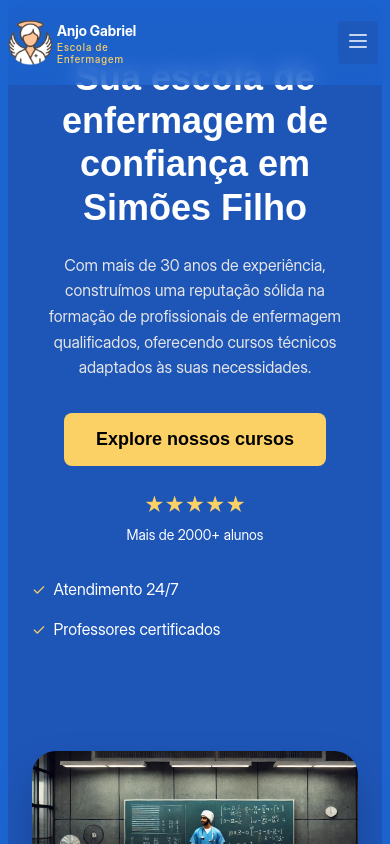
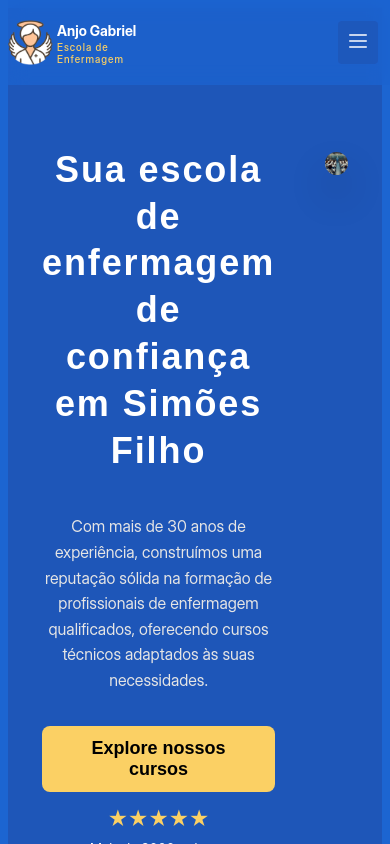
Before and after one commit to MP-oliveira/frontend-anjogabriel, a React (Vite) app in the folder frontend/: page / in a window 390 px wide. Shown: the top 844 px of the page. Built offline with nearby package versions, Linux system fonts and the light colour scheme.

Commit message:
fix: adjusting layout section one

```diff
--- a/frontend/src/components/Header/Header.css
+++ b/frontend/src/components/Header/Header.css
@@ -24,7 +24,7 @@
   display: flex;
   align-items: center;
   gap: 10px;
-  /* margin-left: 40px; */
+  margin-left: 23px;
 }
 
 .img {
@@ -90,7 +90,7 @@
   flex-direction: column;
   align-items: center;
   font-size: 10px;
-  /* margin-right: 70px; */
+  margin-right: 40px;
 }
 
 .user-container {
@@ -208,6 +208,10 @@
 @media screen and (max-width: 1024px) {
   .logo {
     margin-left: -20px;
+  }
+
+  .login {
+    margin-right: 0px;
   }
 }
 /* Ajuste para mobile */
--- a/frontend/src/pages/SectionOne/SectionOne.css
+++ b/frontend/src/pages/SectionOne/SectionOne.css
@@ -1,32 +1,40 @@
 /* Base styles */
 .sectionOne-content {
   background-color: #1E56B8;
-  min-height: 100vh;
-  display: flex;
-  padding: 40px 120px;
-  gap: 60px;
+  max-height: 100vh;
   align-items: center;
 }
 
+.sectionOne-container {
+  display: flex;
+  justify-content: space-between;
+  padding: 100px;
+  gap: 50px;
+}
+
 .sectionOne-left {
-  flex: 1;
-  max-width: 600px;
+  display: flex;
+  flex-direction: column;
+  justify-content: space-between;
 }
 
 .sectionOne-h1 {
   font-family: 'Plus Jakarta Sans', sans-serif;
-  font-size: 56px;
+  font-size: 50px;
   line-height: 1.2;
   color: #ffffff;
   margin-bottom: 24px;
   font-weight: 700;
+  text-align: center;
+  letter-spacing: 1.9px;
 }
 
 .sectionOne-p {
-  font-size: 18px;
+  font-size: 20px;
   line-height: 1.6;
   color: #E5E5E5;
   margin-bottom: 32px;
+  text-align: justify;
 }
 
 .sectionOne-cta {
@@ -87,47 +95,67 @@
 
 .sectionOne-right img {
   width: 100%;
-  max-width: 560px;
+  max-width: 800px;
   height: auto;
   border-radius: 24px;
-  box-shadow: 0 20px 40px rgba(0,0,0,0.2);
+  box-shadow: 0 20px 40px rgba(0, 0, 0, 0.2);
   margin-top: 50px;
 }
 
 /* Responsividade para MacBook 13" (1280x800) */
-@media screen and (max-width: 1280px) {
-  .sectionOne-content {
-    padding: 40px 80px;
+@media screen and (max-width: 1024px) {
+
+  .sectionOne-container {
+    padding: 70px 10px;
   }
 
+  .sectionOne-left {
+    width: 900px;
+    justify-content: space-between;
+    margin-top: 15px;
+  }
+
+
   .sectionOne-h1 {
-    font-size: 48px;
+    font-size: 33px;
+  }
+
+  .sectionOne-p {
+    font-size: 18px;
+    text-align: center;
   }
 
   .sectionOne-right img {
-    max-width: 480px;
+    max-width: 680px;
+    height: auto;
   }
-}
-
-.sectionOne-img {
-  margin-right: 15px;
 }
 
 /* iPad 10 (820x1180) */
 @media screen and (max-width: 820px) {
-  .sectionOne-content {
-    flex-direction: column;
-    padding: 40px;
-    text-align: center;
+
+  .sectionOne-h1 {
+    font-size: 23px;
+    line-height: 1.3;
   }
 
-  .sectionOne-left {
-    max-width: 100%;
+  .sectionOne-p {
+    font-size: 14px;
+  }
+
+  .sectionOne-btn {
+    padding: 12px 28px;
   }
 
   .sectionOne-cta {
     flex-direction: column;
     align-items: center;
+    gap: 12px;
+    margin-bottom: 0px;
+  }
+
+  .stars {
+    text-align: center;
   }
 
   .features {
@@ -135,7 +163,8 @@
   }
 
   .sectionOne-right img {
-    max-width: 100%;
+    max-width: 880px;
+    height: auto;
   }
 }
 
--- a/frontend/src/pages/SectionOne/SectionOne.jsx
+++ b/frontend/src/pages/SectionOne/SectionOne.jsx
@@ -3,7 +3,8 @@ import Sala from '../../assets/sala.jpg'
 
 const SectionOne = () => {
   return (
-    <div id="sectionOne" className="sectionOne-content">
+    <section id="sectionOne" className="sectionOne-content">
+      <div className="sectionOne-container">
         <div className="sectionOne-left">
           <h1 className="sectionOne-h1">Sua escola de enfermagem de confiança em Simões Filho</h1>
           <p className="sectionOne-p">Com mais de 30 anos de experiência, construímos uma reputação sólida na formação de profissionais de enfermagem qualificados, oferecendo cursos técnicos adaptados às suas necessidades.</p>
@@ -31,6 +32,7 @@ const SectionOne = () => {
           <img className='sectionOne-img' src={Sala} alt="Sala de Aula" />
         </div>
       </div>
+    </section>
   )
 }
 
```
Lines whose indentation alone changed are shown as unchanged.
